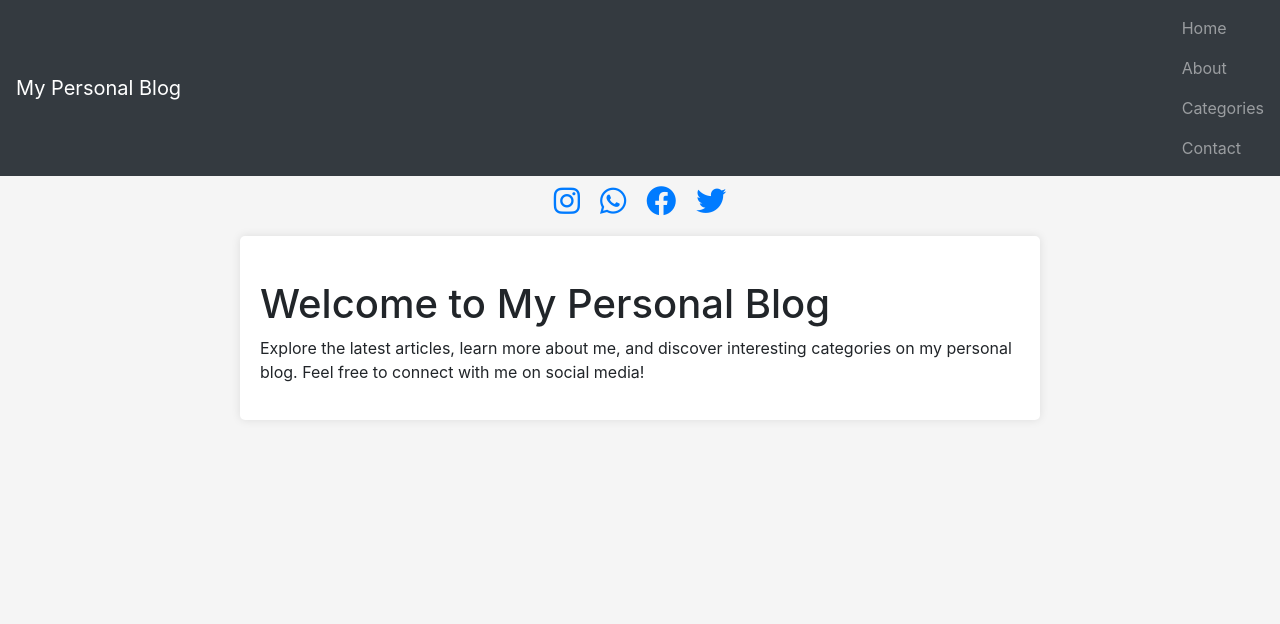
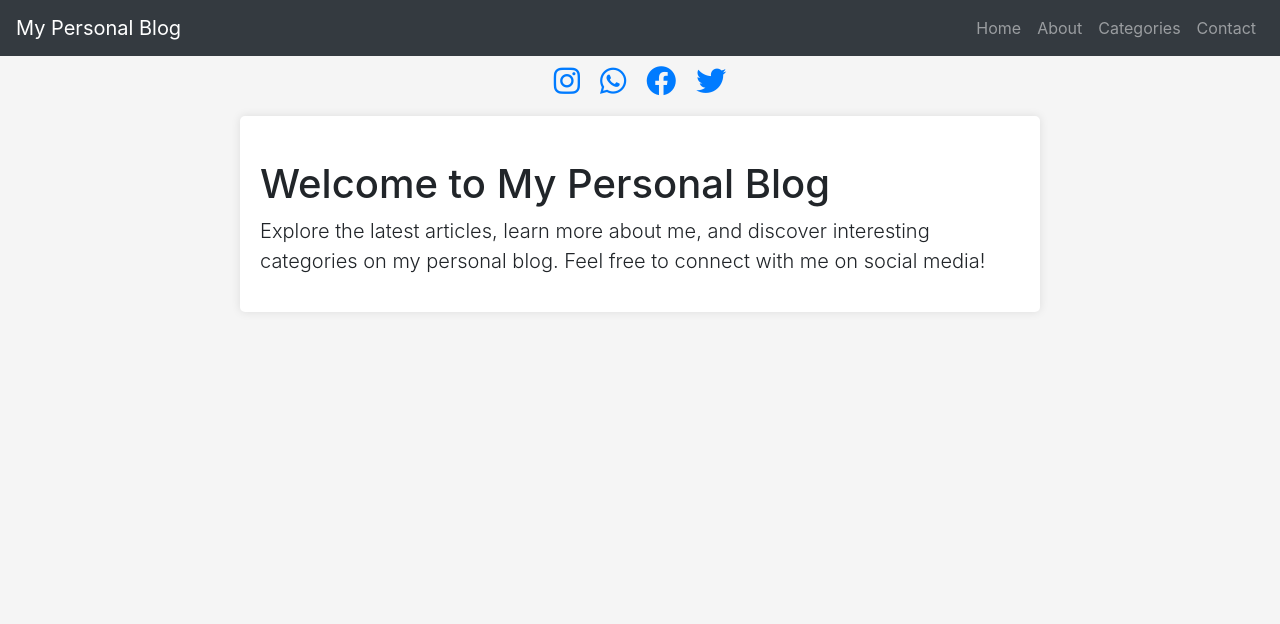
Before and after one commit to MicheloMJ/django-tutorials, a Django app: page / in a window 1280 px wide. Shown: the top 624 px of the page. Run offline with Django 5.2, Linux system fonts and the light colour scheme; some libraries are stand-ins or nearby versions.

Commit message:
added better navbar

```diff
--- a/starting/social/website/templates/website/welcome.html
+++ b/starting/social/website/templates/website/welcome.html
@@ -55,13 +55,18 @@
 <body>
 
 <!-- Navbar using Bootstrap -->
-<nav class="navbar navbar-dark bg-dark">
+<nav class="navbar navbar-expand-lg navbar-dark bg-dark">
     <a class="navbar-brand" href="#">My Personal Blog</a>
-    <div class="navbar-nav">
-        <a class="nav-item nav-link" href="#">Home</a>
-        <a class="nav-item nav-link" href="#">About</a>
-        <a class="nav-item nav-link" href="#">Categories</a>
-        <a class="nav-item nav-link" href="#">Contact</a>
+    <button class="navbar-toggler" type="button" data-toggle="collapse" data-target="#navbarNav" aria-controls="navbarNav" aria-expanded="false" aria-label="Toggle navigation">
+        <span class="navbar-toggler-icon"></span>
+    </button>
+    <div class="collapse navbar-collapse" id="navbarNav">
+        <div class="navbar-nav ml-auto">
+            <a class="nav-item nav-link" href="#">Home</a>
+            <a class="nav-item nav-link" href="#">About</a>
+            <a class="nav-item nav-link" href="#">Categories</a>
+            <a class="nav-item nav-link" href="#">Contact</a>
+        </div>
     </div>
 </nav>
 
@@ -76,7 +81,7 @@
 <!-- Welcome Container using Bootstrap container class -->
 <div id="welcome-container" class="container">
     <h1 class="mt-4">Welcome to My Personal Blog</h1>
-    <p>Explore the latest articles, learn more about me, and discover interesting categories on my personal blog. Feel free to connect with me on social media!</p>
+    <p class="lead">Explore the latest articles, learn more about me, and discover interesting categories on my personal blog. Feel free to connect with me on social media!</p>
     <!-- Add more content or links as needed -->
 </div>
 
```
